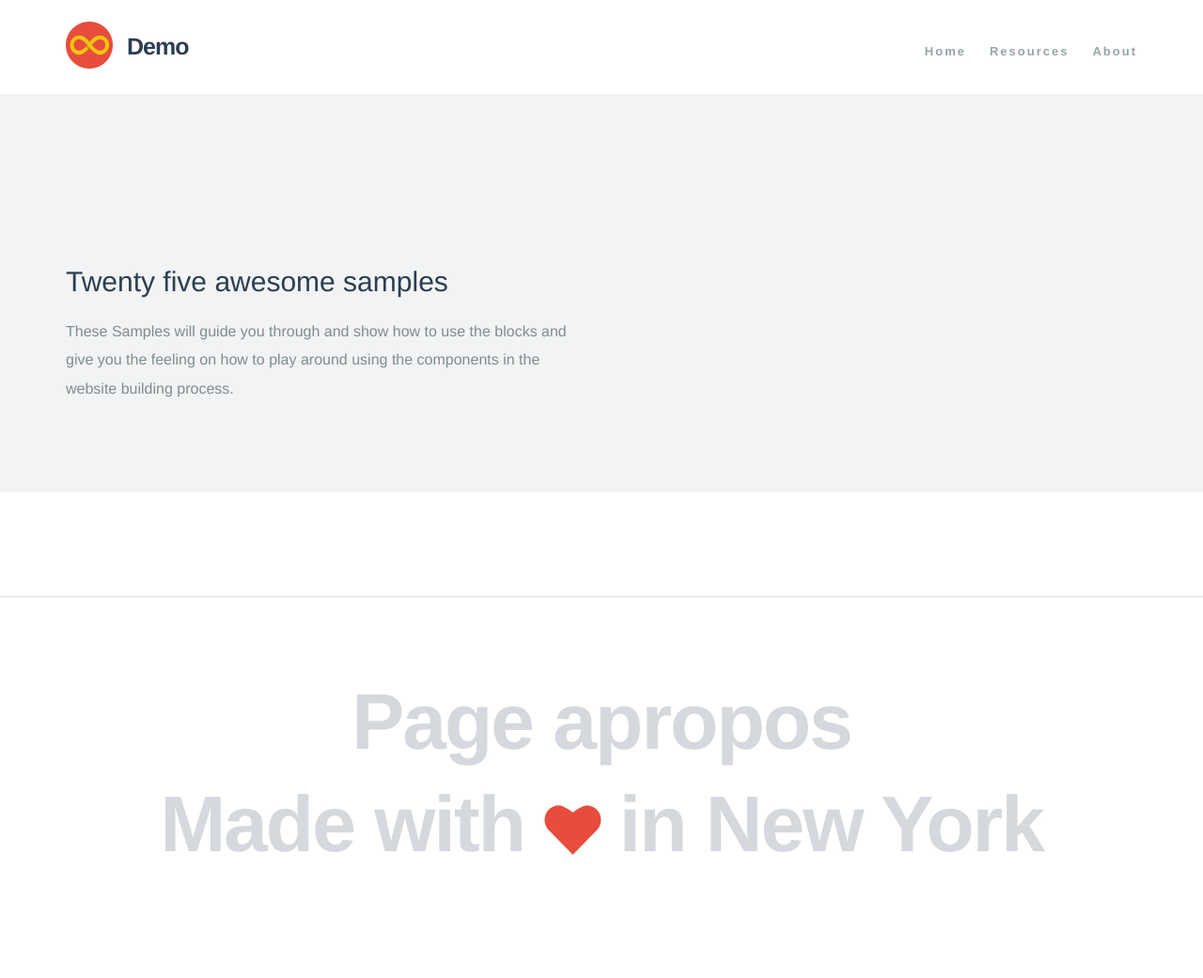
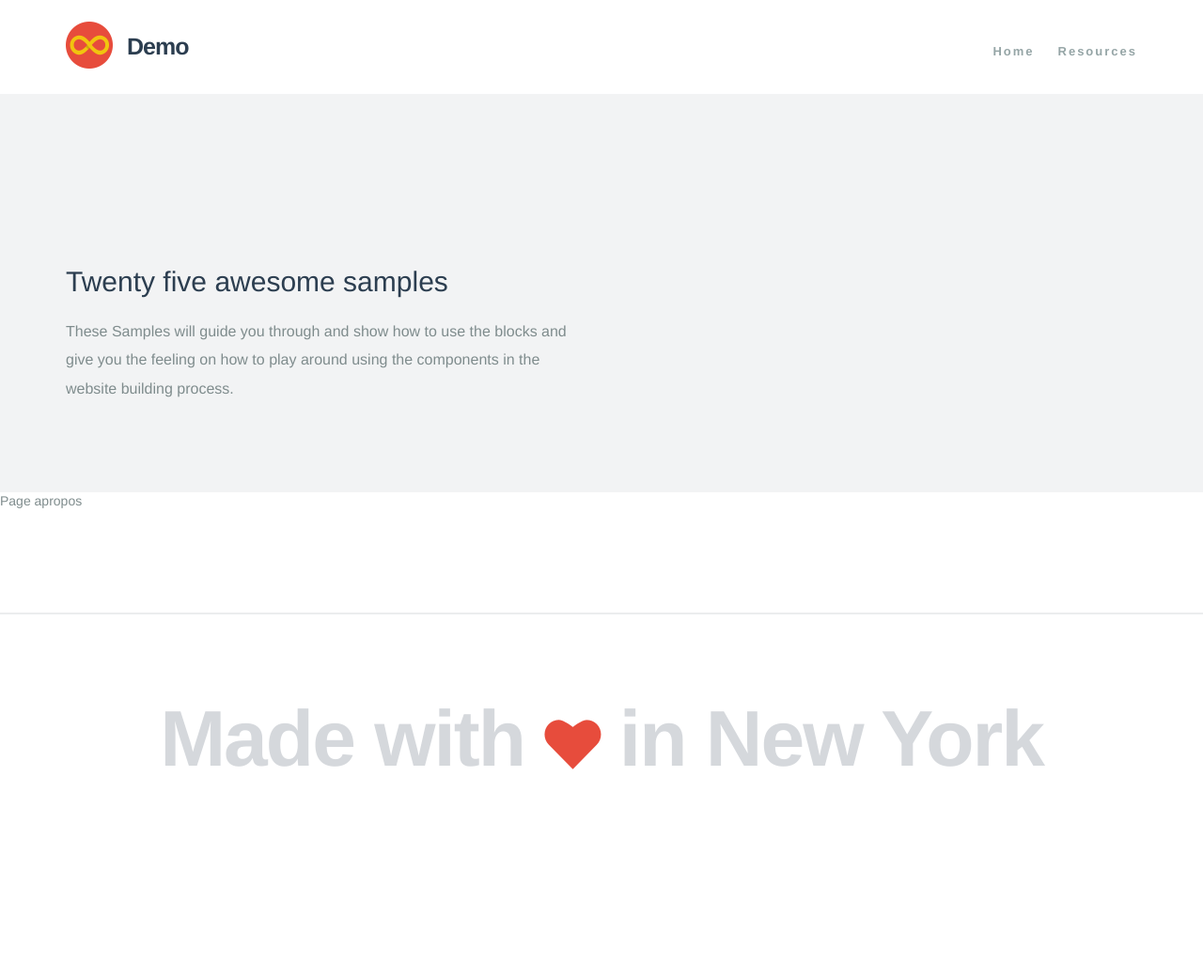
Before and after one commit to abskalana/imfl_bopm2sbm, a Django app: page /about/ in a window 1280 px wide. Shown: the whole page at 94% size. After the commit the page ends 819 px from the top, so only its background shows below. Run offline with Django 3.2, Linux system fonts and the light colour scheme; some libraries are stand-ins or nearby versions.

Commit message:
setup the url

```diff
--- a/app/urls.py
+++ b/app/urls.py
@@ -6,6 +6,6 @@ from app import  views
 
 urlpatterns = [
     url(r'^$', views.home, name='home'),
-    url(r'^about/', views.apropos, name='apropos'),
+    url(r'^about/', views.about, name='about'),
     url(r'^document/', views.documentation, name='document'),
 ]
--- a/app/views.py
+++ b/app/views.py
@@ -10,5 +10,5 @@ def home(request):
 def documentation(request):
     return render(request, 'document.html')
 
-def apropos(request):
+def about(request):
     return render(request, 'about.html')
--- a/bopm2bsm/settings.py
+++ b/bopm2bsm/settings.py
@@ -27,7 +27,7 @@ SECRET_KEY = '4c-k2%^rr&(19&-#e-*h!3gbur=**%$-dqe%t=dyr*e6^a-*_i'
 # SECURITY WARNING: don't run with debug turned on in production!
 DEBUG = True
 
-ALLOWED_HOSTS = []
+ALLOWED_HOSTS = ['bopm2sbm.deylook.com','*.deylook.com']
 
 
 # Application definition
--- a/templates/parent.html
+++ b/templates/parent.html
@@ -32,9 +32,8 @@
                 </div>
                 <div class="collapse navbar-collapse pull-right">
                     <ul class="nav pull-left">
-                        <li><a href="#">Home</a></li>
-                        <li><a href="#">Resources</a></li>
-                        <li><a href="#">About </a></li>
+                        <li><a href="{% url 'home' %}">Home</a></li>
+                        <li><a href="{% url 'document' %}">Resources</a></li>
                     </ul>
                 </div>
             </nav>
@@ -52,12 +51,17 @@
             </div>
         </div>
     </div>
-</section><footer class="footer-12">
+</section>
 
-                {% block content %}
+              {% block content %}
 
 
-{%endblock %}
+               {%endblock %}
+
+
+            <footer class="footer-12">
+
+
 
     <div class="container">
         Made with <span class="fui-heart"> </span> in New York
```
